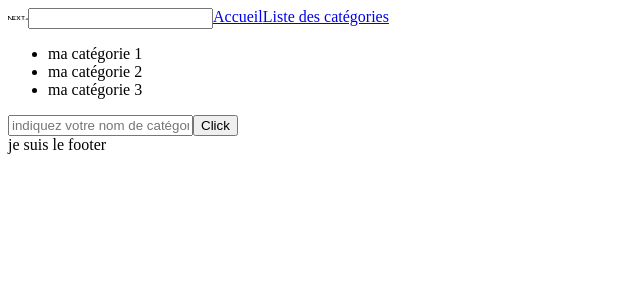
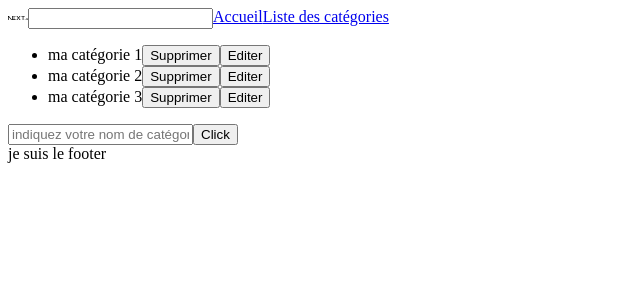
Before and after one commit to delbaze/the-good-corner-1123, a Next.js app in the folder frontend/: page /categories/list in a window 1280 px wide. Shown: the top 300 px of the page, without its empty margins (0-640 px from the left). Built offline with nearby package versions, Linux system fonts and the light colour scheme.

Commit message:
Update list.tsx

```diff
--- a/frontend/src/pages/categories/list.tsx
+++ b/frontend/src/pages/categories/list.tsx
@@ -35,11 +35,27 @@ function ListCategories() {
   const handleChange = (e: React.ChangeEvent<HTMLInputElement>) => {
     setNewCategoryName(e.target.value);
   };
+
+  const handleDelete = (e: React.MouseEvent<HTMLButtonElement>) => {
+    const id = e.currentTarget.dataset.id as string;
+    if (id) {
+      const newArray = categories.filter((c) => c.id !== +id);
+      setCategories(newArray);
+    }
+  };
+
   return (
     <div>
       <ul>
         {categories.map((category) => (
-          <li key={category.id}>{category.name}</li>
+          <li key={category.id}>
+            {category.name}
+            <button data-id={category.id} onClick={handleDelete}>
+              Supprimer
+            </button>
+            {/* <button onClick={() => handleDelete(category.id)}>Supprimer</button> */}
+            <button>Editer</button>
+          </li>
         ))}
       </ul>
       <form onSubmit={handleSubmit}>
```
